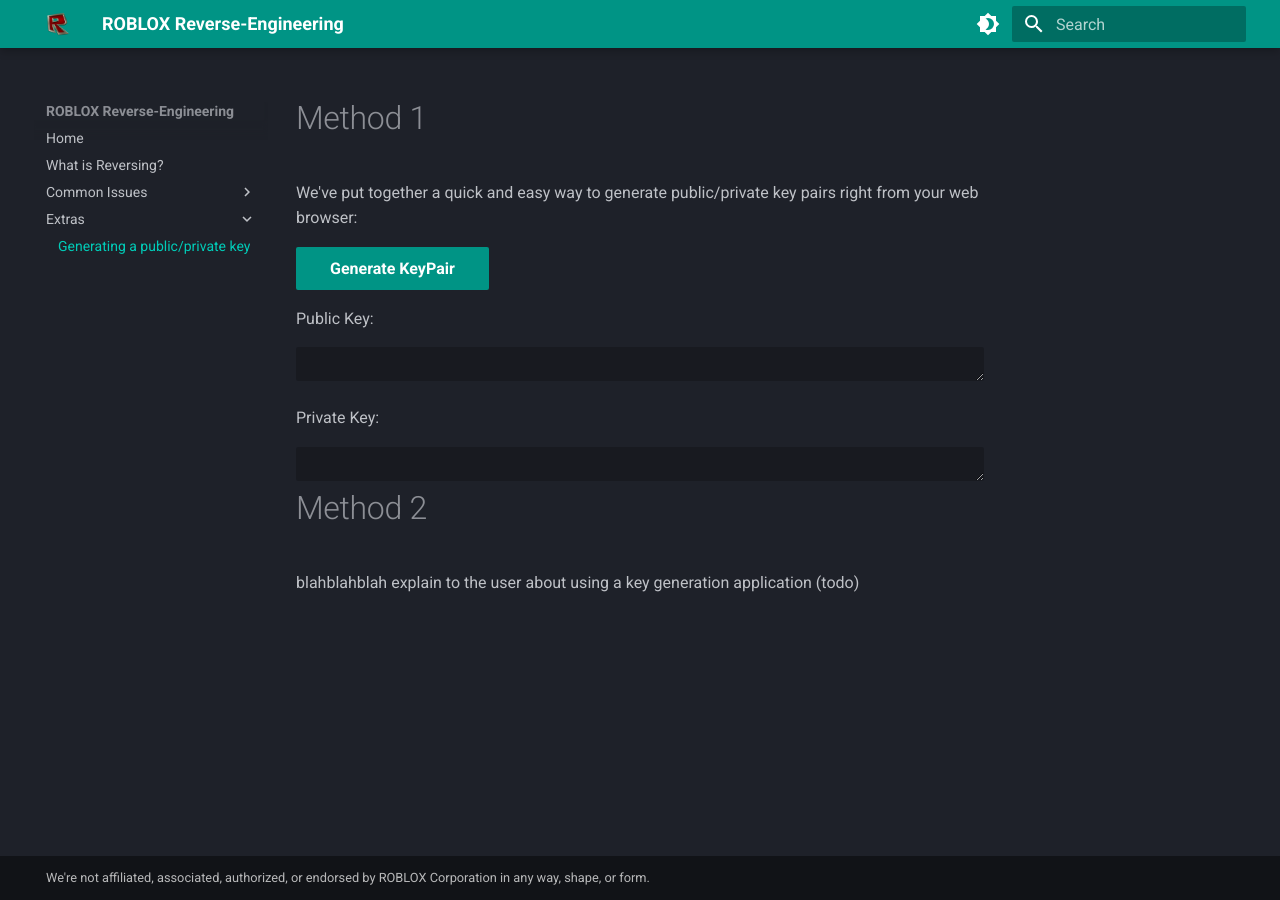
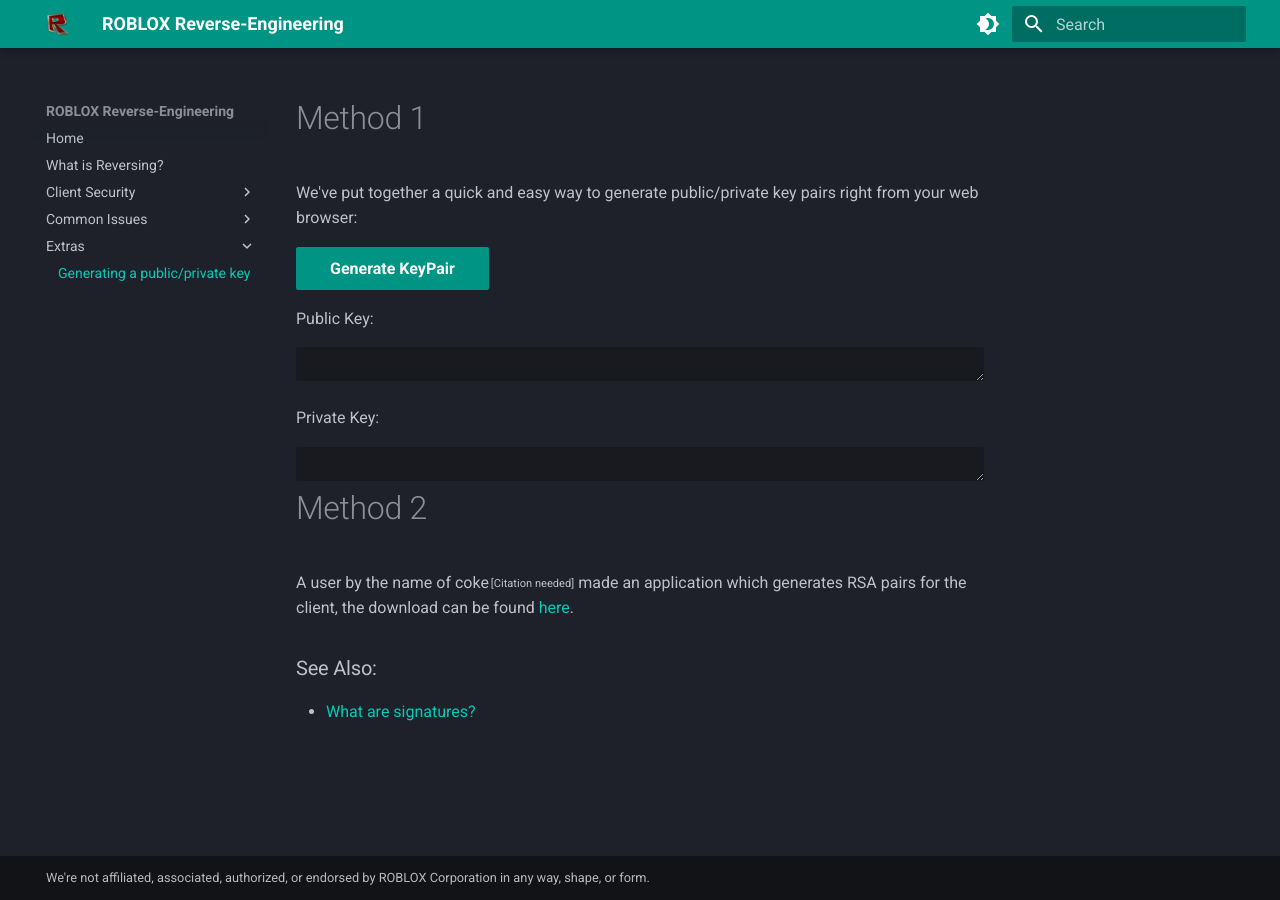
Before and after one commit to ROBLOX-Reverse-Engineering/RRE-Site, an MkDocs documentation site: the page built from docs/Extras/KeyGeneration.md, in a window 1280 px wide. Built offline with MkDocs 1.6.1 and Material for MkDocs 9.7.7, drawn with Linux system fonts in a browser that asks for light colours.

Commit message:
Finish KeyGeneration

```diff
--- a/docs/Extras/KeyGeneration.md
+++ b/docs/Extras/KeyGeneration.md
@@ -16,4 +16,8 @@ Private Key:
 
 # Method 2
 
-blahblahblah explain to the user about using a key generation application (todo)
+A user by the name of coke<sub><sup>[Citation needed]</sup></sub> made an application which generates RSA pairs for the client, the download can be found [here](/hidden/Download#906c8ec652e43b043603b97fc0e31a626448e65bdf4819c7a8c4bc18a768d8a8).
+
+
+### See Also:
+- [What are signatures?](/Client Security/Signatures)
--- a/mkdocs.yml
+++ b/mkdocs.yml
@@ -19,9 +19,11 @@ theme:
 nav:
     - Home: 'index.md'
     - What is Reversing?: 'AboutReversing.md'
+    - Client Security:
+      - What are signatures?: 'Client Security/Signatures.md'
     - Common Issues:
-      - Issue 1: Common Issues/test.md
-      - Issue 2: Common Issues/test2.md
+      - Issue 1: 'Common Issues/test.md'
+      - Issue 2: 'Common Issues/test2.md'
     - Extras:
       - Generating a public/private key: 'Extras/KeyGeneration.md'
 extra:
```
Also changed, not shown: docs/Client Security/Signatures.md (added, +1 -0 lines).
